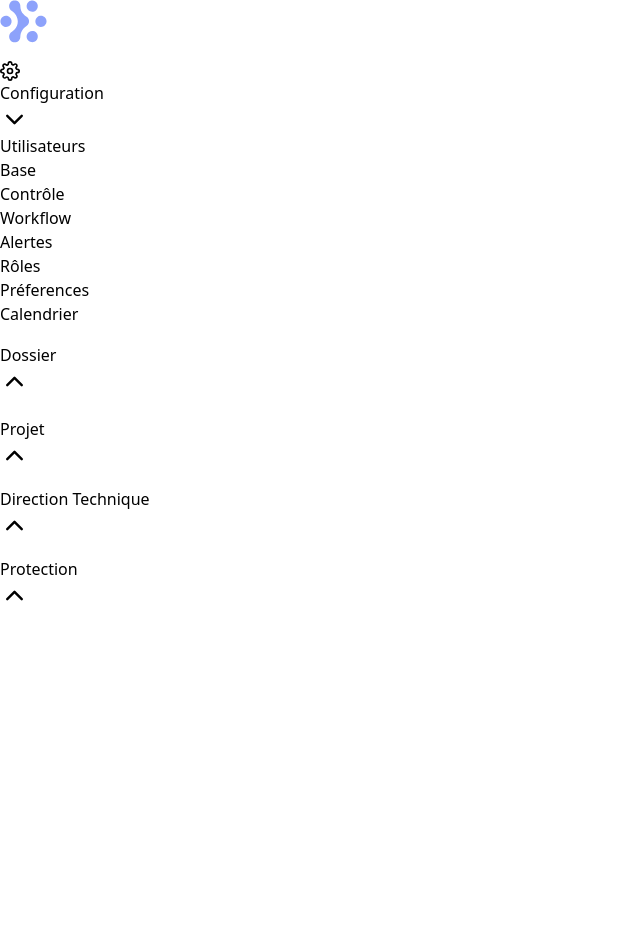
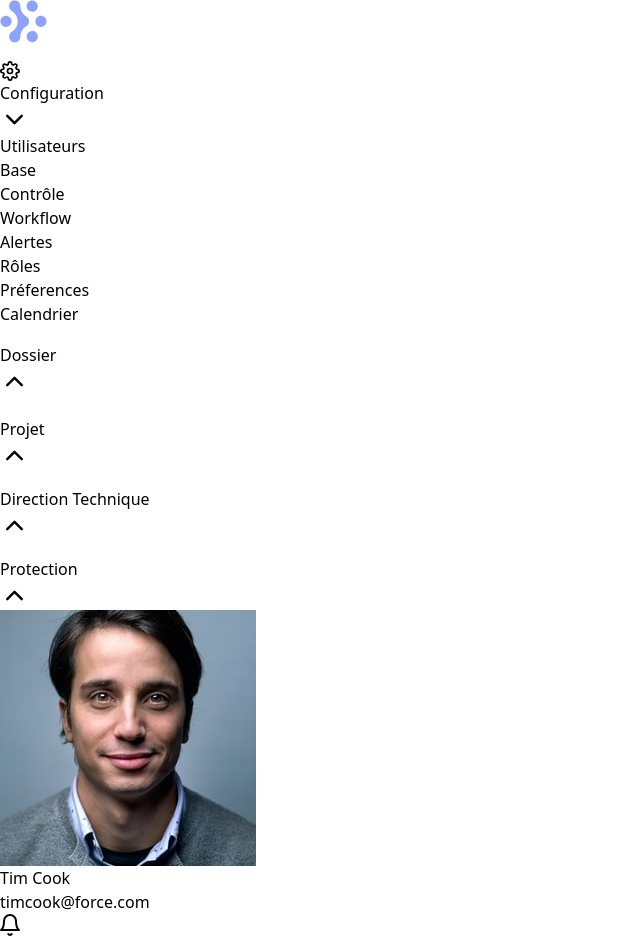
Before and after one commit to khaterehCodes/workflow, a React (Vite) app: page / in a window 1280 px wide. Shown: the whole page, without its empty margins (0-640 px from the left). Before the commit the page ends 800 px from the top, so only its background shows below. Built offline with nearby package versions, Linux system fonts and the light colour scheme.

Commit message:
feat(layout): complete Header and Sidebar with SidebarProfile

```diff
--- a/src/components/partial/Layout.jsx
+++ b/src/components/partial/Layout.jsx
@@ -1,12 +1,18 @@
+import Header from "../ui/organisms/Header/Header";
 import SideBar from "../ui/organisms/SideBar/SideBar";
 
 function Layout({ children }) {
-    return (
-        <div>
-            <div><SideBar/></div>
-            <div>{children}</div>
-        </div>
-    );
+  return (
+    <div className="flex h-screen">
+      <SideBar />
+      <div className="flex-1 flex flex-col">
+        <Header />
+        <main className="flex-1 overflow-auto bg-[#F4F4F5]">
+          {children}
+        </main>
+      </div>
+    </div>
+  );
 }
 
 export default Layout;
--- /dev/null
+++ b/src/components/ui/molecules/SideBarProfile/SideBarProfile.jsx
@@ -0,0 +1,16 @@
+import Image from "../../atoms/customImage/Image";
+import P from "../../atoms/customP/P";
+
+function SideBarProfile() {
+  return (
+    <div className="flex items-center mt-[] space-x-4 px-4 py-3">
+      <Image src="/assets/tim.jpg" className="w-12 h-12 rounded-full object-cover"/>
+      <div className="flex flex-col">
+        <P className="font-medium text-white text-[16px]">Tim Cook</P>
+        <P className="text-white text-[16px]">timcook@force.com</P>
+      </div>
+    </div>
+  );
+}
+
+export default SideBarProfile;
--- /dev/null
+++ b/src/components/ui/organisms/Header/Header.jsx
@@ -0,0 +1,11 @@
+import Icons from "../../atoms/icons/Icons";
+
+function Header() {
+  return (
+    <div className="bg-white h-[80px] flex items-center justify-end px-10">
+      <Icons name="bell" />
+    </div>
+  );
+}
+
+export default Header;
--- a/src/components/ui/organisms/SideBar/SideBar.jsx
+++ b/src/components/ui/organisms/SideBar/SideBar.jsx
@@ -1,13 +1,17 @@
 import ConfigurationSideBar from "../../molecules/ConfigurationSideBar/ConfigurationSideBar";
 import ItemsSideBar from "../../molecules/ItemsSideBar/ItemsSideBar";
+import SideBarProfile from "../../molecules/SideBarProfile/SideBarProfile";
 import SideBarTitle from "../../molecules/SideBarTitle/SideBarTitle";
 
 function SideBar() {
   return (
-    <div className="w-[256px] h-[928px] bg-[#0B1750] flex flex-col">
+    <div className="w-[256px] h-[1200px] bg-[#0B1750] flex flex-col">
       <SideBarTitle />
       <ConfigurationSideBar/>
       <ItemsSideBar/>
+      <div className="mt-[400px]">
+      <SideBarProfile/>
+      </div>
     </div>
   );
 }
```
Also changed, not shown: public/assets/tim.jpg (added).
